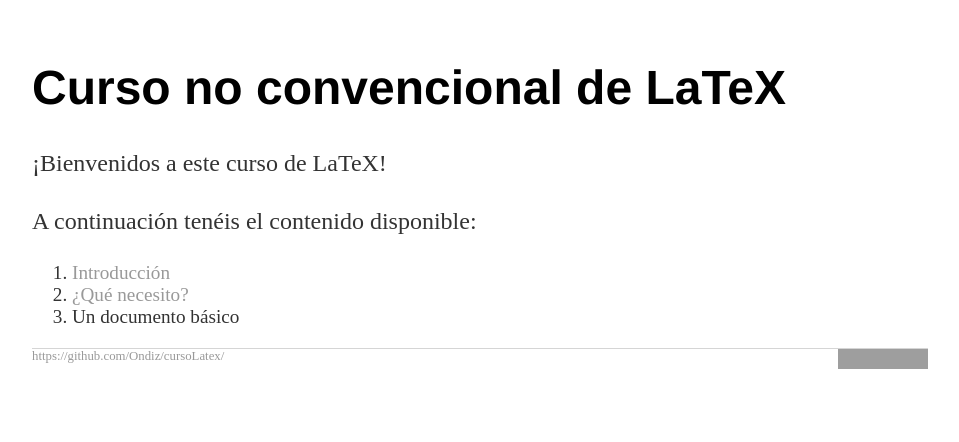
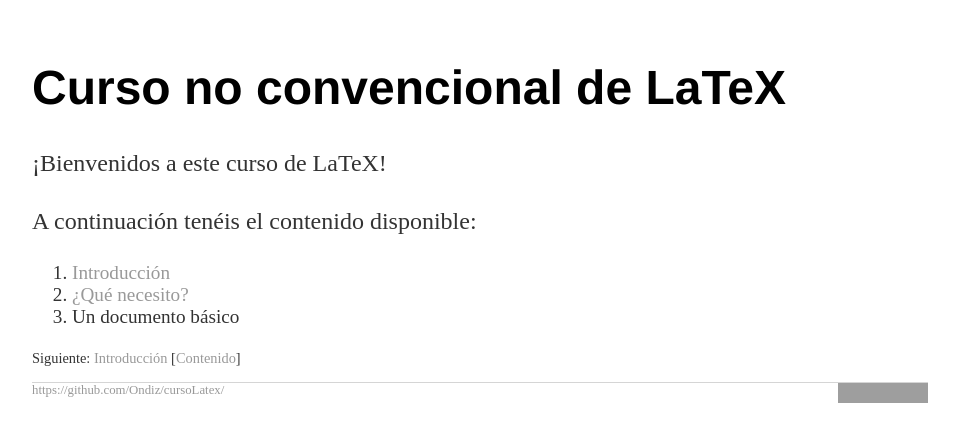
Before and after one commit to Ondiz/cursoLatex, a Jekyll site: the page built from index.html, in a window 1280 px wide. Shown: the top 442 px of the page, without its empty margins (160-1119 px from the left). Built offline with Jekyll 4.4.1, drawn with Linux system fonts in a browser that asks for light colours; grey boxes are pictures that could not be loaded.

Commit message:
Añadir navegación

```diff
--- a/Contenido/01.Introduccion.html
+++ b/Contenido/01.Introduccion.html
@@ -124,3 +124,7 @@
     tengamos la fiesta en paz, <em>porfis</em>.</p></li>
   </ol>
 </div>
+
+<div class="header">
+<p> Anterior: <a href="{{ site.github.url }}/">Inicio</a>, Siguiente: <a href="{{ site.github.url }}/Contenido/02.QueNecesito.html">¿Qué necesito?</a> [<a href="{{ site.github.url }}/">Contenido</a>]</p>
+</div>
--- a/Contenido/02.QueNecesito.html
+++ b/Contenido/02.QueNecesito.html
@@ -175,3 +175,8 @@
 	como <em>LaTeX engine</em><a href="#fnref2">↩</a></p></li>
   </ol>
 </div>
+
+
+<div class="header">
+<p> Anterior: <a href="{{ site.github.url }}/01.Introduccion.html">Introducción</a>, Siguiente: <a href="{{ site.github.url }}/Contenido/03.DocumentoBasico.html">Un documento básico </a> [<a href="{{ site.github.url }}/">Contenido</a>]</p>
+</div>
--- a/index.html
+++ b/index.html
@@ -14,5 +14,7 @@
 	    <li><a href="{{ site.github.url }}/Contenido/02.QueNecesito.html">¿Qué necesito?</a> </li>
 	    <li>Un documento básico </li>
 	  </ol>
-
+	  <div class="header">
+	    <p> Siguiente: <a href="{{ site.github.url }}/Contenido/01.Introduccion.html">Introducción</a> [<a href="{{ site.github.url }}">Contenido</a>]</p>
+	  </div>
 </html>
--- a/main.css
+++ b/main.css
@@ -50,3 +50,7 @@
 .footnotes {
     font-size: 0.6em;
 }
+
+.header {
+    font-size: .6em
+}
```
